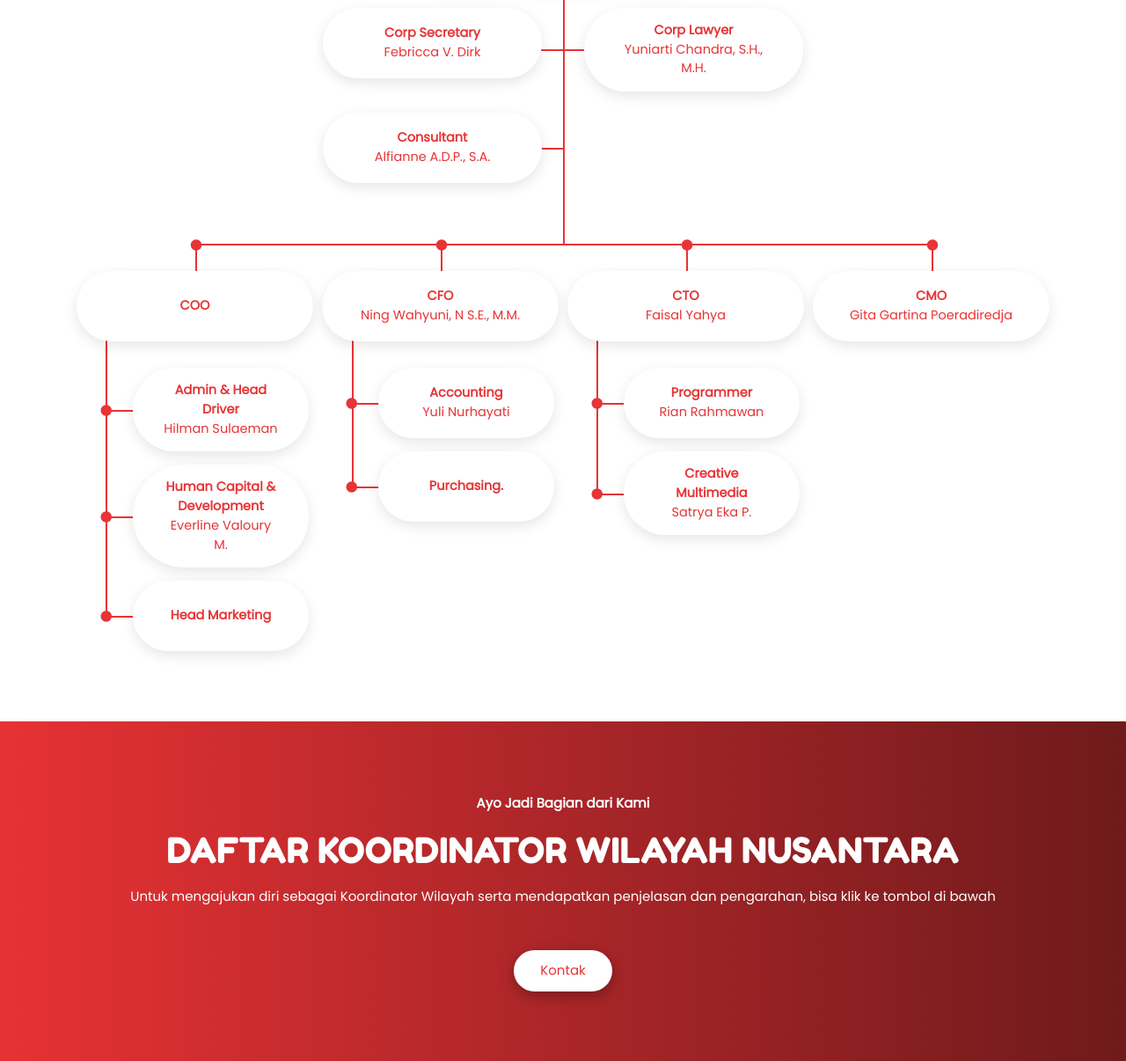
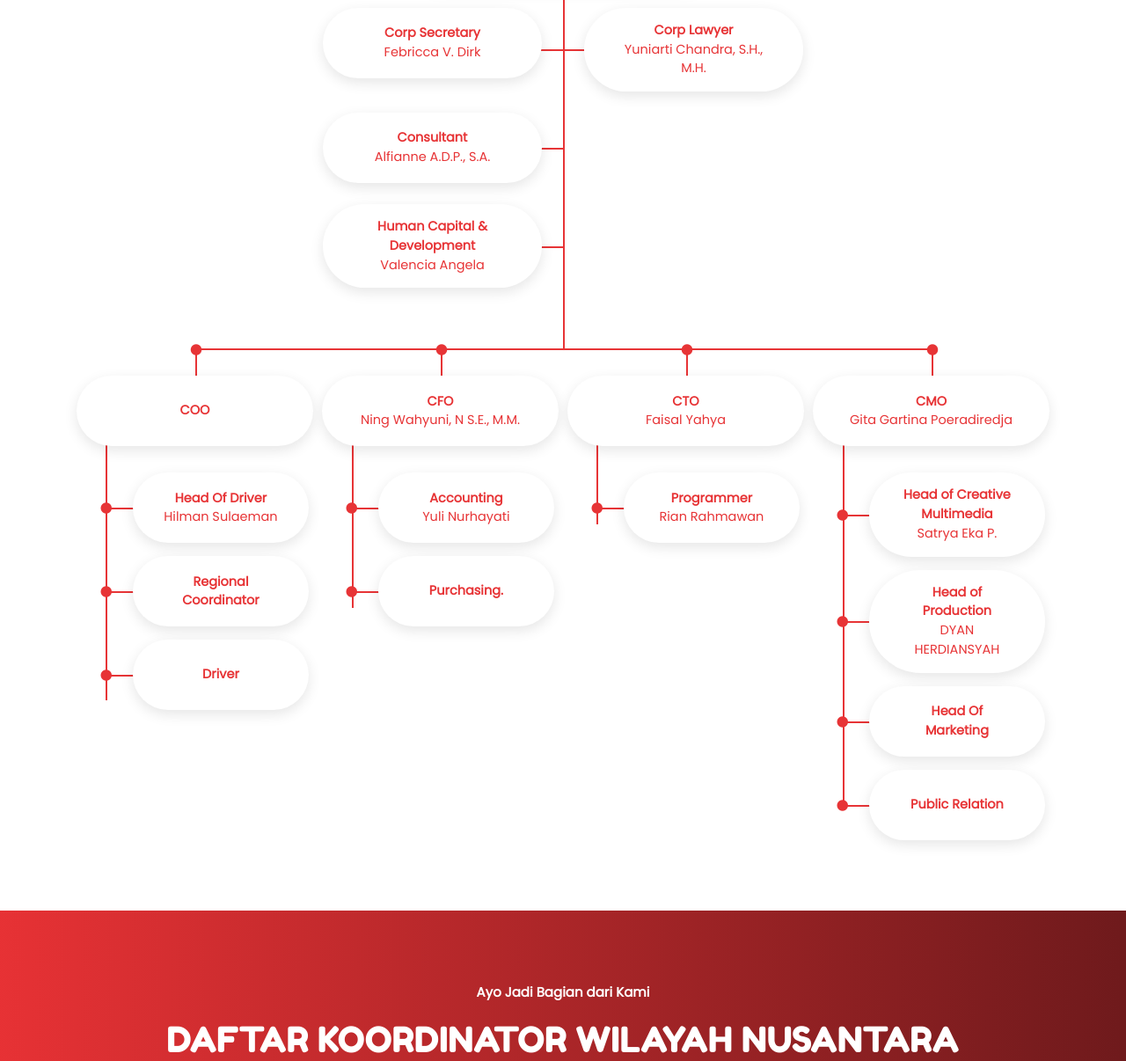
Before and after one commit to divit-roda/website-ri, a PHP site: page /?page=about_us in a window 1280 px wide. Shown: the part 3298-4504 px from the top of the page at 88% size. Run offline with PHP 8.4, Linux system fonts and the light colour scheme; some libraries are stand-ins or nearby versions.

Commit message:
perubahan struktur Organisasi di halaman Tentang Kami

```diff
--- a/css/page_css/about_us.css
+++ b/css/page_css/about_us.css
@@ -225,42 +225,46 @@
   background-color: var(--main-color);
   z-index: -1;
 }
+/*garis bagan pinggir COO*/
 .bagan-section .level-2-operational::after {
   content: "";
   position: absolute;
   left: calc(12.5% + 3px);
   top: 5%;
-  height: calc(85%);
+  height: calc(65%);/*panjang garis vertical nya*/
   width: 2px;
   background-color: var(--main-color);
   z-index: -1;
 }
+/*garis bagan Bawah CFO*/
 .bagan-section .level-2-finance::after {
   content: "";
   position: absolute;
   left: calc(12.5% + 4px);
   top: 5%;
-  height: calc(52%);
+  height: calc(45%); /*panjang garis vertical nya*/
   width: 2px;
   background-color: var(--main-color);
   z-index: -1;
 }
+/*garis bagan bawah CTO*/
 .bagan-section .level-2-it::after {
   content: "";
   position: absolute;
   left: calc(12.5% + 3px);
   top: 5%;
-  height: calc(53%);
+  height: calc(27%); /*panjang garis vertical nya*/
   width: 2px;
   background-color: var(--main-color);
   z-index: -1;
 }
+/*garis bagan pinggir bawah CMO*/
 .bagan-section .level-2-business::after {
   content: "";
   position: absolute;
   left: calc(12.5% + 4px);
   top: 5%;
-  height: 0%;
+  height: 88%;/*panjang garis vertical nya*/
   width: 2px;
   background-color: var(--main-color);
   z-index: -1;
--- a/page/about/about_us.php
+++ b/page/about/about_us.php
@@ -194,6 +194,20 @@
                         <div class="col-12 col-md-6 col-lg-3 ps-md-5 ps-lg-4"></div>
                     </div>
                 </div>
+                <div class="hr-line position-relative my-md-4">
+                    <div class="row justify-content-center">
+                        <div class="col-12 col-md-6 col-lg-3 pe-md-5 pe-lg-4">
+                            <div class="bagan-item level-1-5 line-right legal d-flex align-items-center">
+                                <i class="ri-checkbox-blank-circle-fill dot-bagan"></i>
+                                <div class="d-flex align-items-center justify-content-center flex-column">
+                                    <p class="tim-section-jabatan"><strong>Human Capital & Development</strong></p></b>
+                                    <p class="tim-section-jabatan">Valencia Angela</p>
+                                </div>
+                            </div>
+                        </div>
+                        <div class="col-12 col-md-6 col-lg-3 ps-md-5 ps-lg-4"></div>
+                    </div>
+                </div>
             </div>
             <ol class="level-2-wrapper">
                 <li class="level-2-operational line-right position-relative">
@@ -209,7 +223,7 @@
                             <div class="bagan-item level-3 line-right d-flex align-items-center">
                                 <i class="ri-checkbox-blank-circle-fill dot-bagan"></i>
                                 <div class="d-flex align-items-center justify-content-center flex-column">
-                                    <p class="tim-section-jabatan"><strong>Admin & Head Driver</strong></p></b>
+                                    <p class="tim-section-jabatan"><strong>Head Of Driver</strong></p></b>
                                     <p class="tim-section-jabatan">Hilman Sulaeman</p>
                                 </div>
                             </div>
@@ -218,8 +232,8 @@
                             <div class="bagan-item level-3 line-right d-flex align-items-center">
                                 <i class="ri-checkbox-blank-circle-fill dot-bagan"></i>
                                 <div class="d-flex align-items-center justify-content-center flex-column">
-                                    <p class="tim-section-jabatan"><strong>Human Capital & Development</strong></p></b>
-                                    <p class="tim-section-jabatan">Everline Valoury M.</p>
+                                    <p class="tim-section-jabatan"><strong>Regional Coordinator</strong></p></b>
+                                    <p class="tim-section-jabatan"></p>
                                 </div>
                             </div>
                         </li>
@@ -227,7 +241,7 @@
                             <div class="bagan-item level-3 line-right d-flex align-items-center">
                                 <i class="ri-checkbox-blank-circle-fill dot-bagan"></i>
                                 <div class="d-flex align-items-center justify-content-center flex-column">
-                                    <p class="tim-section-jabatan"><strong>Head Marketing</strong></p></b>
+                                    <p class="tim-section-jabatan"><strong>Driver</strong></p></b>
                                 </div>
                             </div>
                         </li>
@@ -279,7 +293,7 @@
                                 </div>
                             </div>
                         </li>
-                        <li>
+                        <!-- <li>
                             <div class="bagan-item level-3 line-right d-flex align-items-center">
                                 <i class="ri-checkbox-blank-circle-fill dot-bagan"></i>
                                 <div class="d-flex align-items-center justify-content-center flex-column">
@@ -287,7 +301,7 @@
                                     <p class="tim-section-jabatan">Satrya Eka P.</p>
                                 </div>
                             </div>
-                        </li>
+                        </li> -->
                         <!-- <li>
                             <div class="bagan-item level-3 line-right d-flex align-items-center">
                                 <i class="ri-checkbox-blank-circle-fill dot-bagan"></i>
@@ -307,6 +321,54 @@
                             <p class="tim-section-jabatan">Gita Gartina Poeradiredja</p>
                         </div>
                     </div>
+                    <ol class="level-3-wrapper">
+                    <li>
+                            <div class="bagan-item level-3 line-right d-flex align-items-center">
+                                <i class="ri-checkbox-blank-circle-fill dot-bagan"></i>
+                                <div class="d-flex align-items-center justify-content-center flex-column">
+                                    <p class="tim-section-jabatan"><strong>Head of Creative Multimedia</strong></p></b>
+                                    <p class="tim-section-jabatan">Satrya Eka P.</p>
+                                </div>
+                            </div>
+                        </li>
+                    <li>
+                            <div class="bagan-item level-3 line-right d-flex align-items-center">
+                                <i class="ri-checkbox-blank-circle-fill dot-bagan"></i>
+                                <div class="d-flex align-items-center justify-content-center flex-column">
+                                    <p class="tim-section-jabatan"><strong>Head of Production</strong></p></b>
+                                    <p class="tim-section-jabatan">DYAN HERDIANSYAH</p>
+                                </div>
+                            </div>
+                        </li>
+                        <li>
+                            <div class="bagan-item level-3 line-right d-flex align-items-center">
+                                <i class="ri-checkbox-blank-circle-fill dot-bagan"></i>
+                                <div class="d-flex align-items-center justify-content-center flex-column">
+                                    <p class="tim-section-jabatan"><strong>Head Of Marketing</strong></p></b>
+                                    <p class="tim-section-jabatan"></p>
+                                </div>
+                            </div>
+                        </li>
+                        <li>
+                            <div class="bagan-item level-3 line-right d-flex align-items-center">
+                                <i class="ri-checkbox-blank-circle-fill dot-bagan"></i>
+                                <div class="d-flex align-items-center justify-content-center flex-column">
+                                    <p class="tim-section-jabatan"><strong>Public Relation</strong></p>
+                                    <p class="tim-section-jabatan"></p>
+                                </div>
+                            </div>
+                        </li>
+                        <!-- <li>
+                            <div class="bagan-item level-3 line-right d-flex align-items-center">
+                                <i class="ri-checkbox-blank-circle-fill dot-bagan"></i>
+                                <div class="d-flex align-items-center justify-content-center flex-column">
+                                    <p class="tim-section-jabatan"><strong>System Analyst</strong></p>
+                                    <p class="tim-section-jabatan">Rian Rahmawan</p>
+                                </div>
+                            </div>
+                        </li> -->
+                    </ol>
+
                 </li>
             </ol>
         </div>
```
